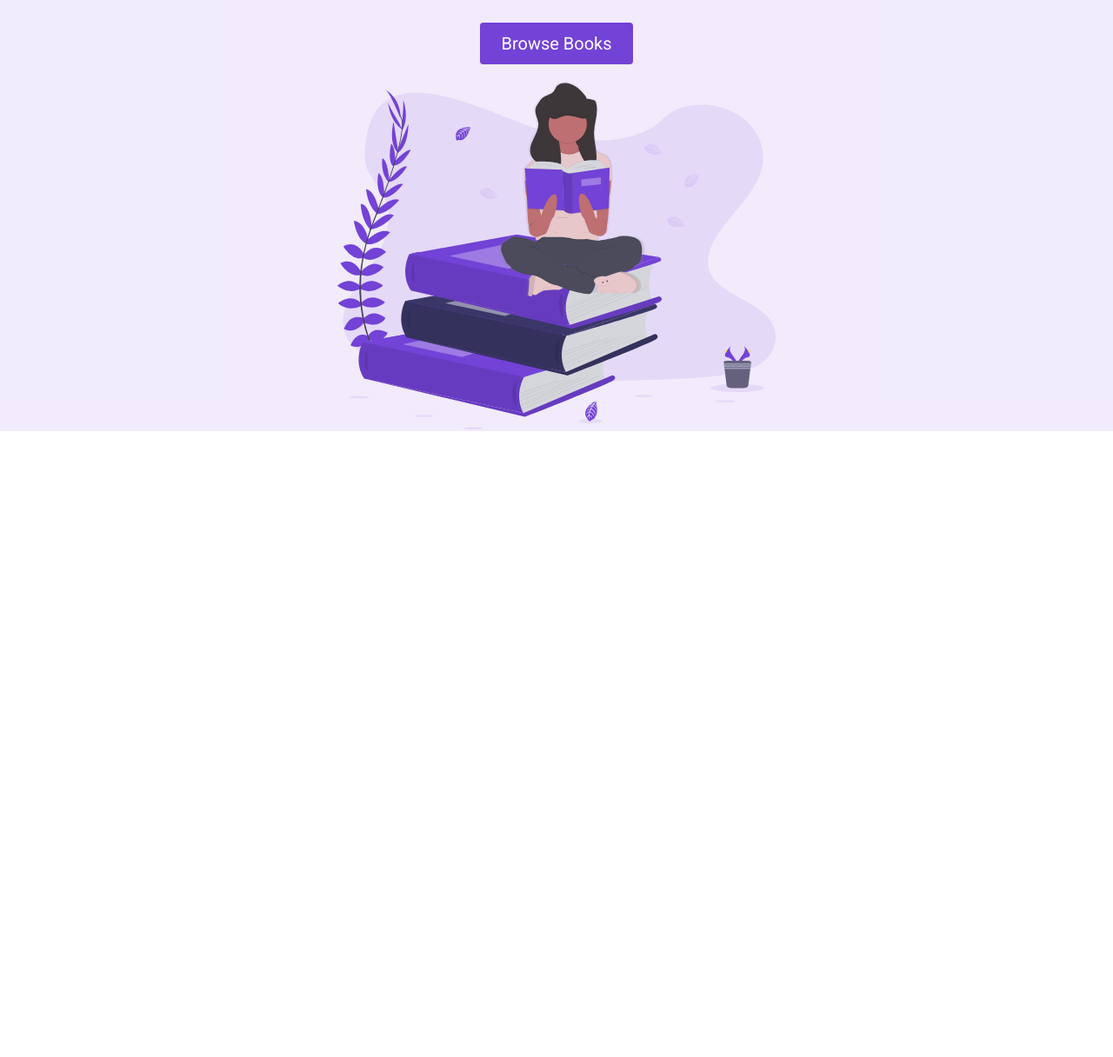
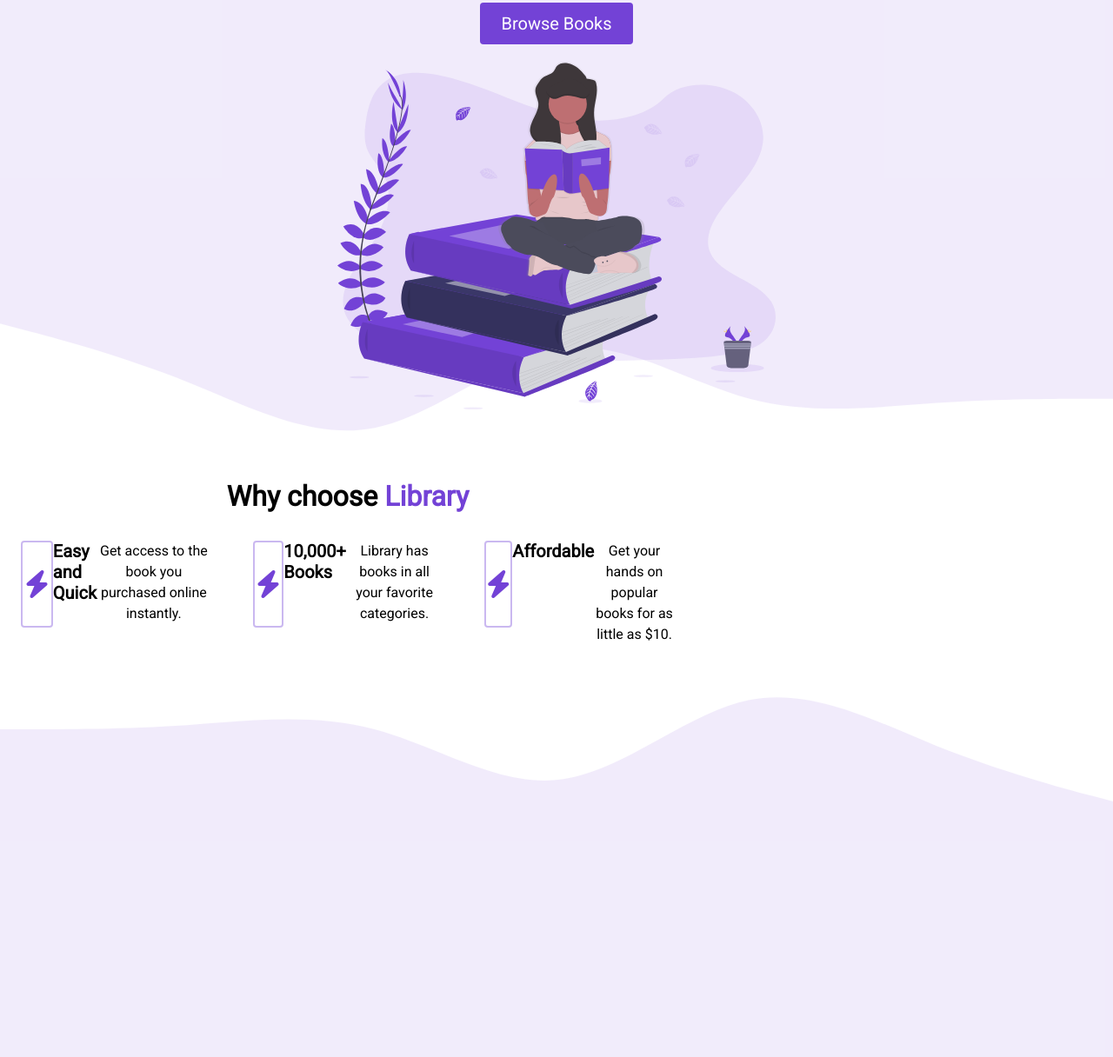
Before and after one commit to easmith1025/first-e-commerce-practice, a plain HTML site: page index.html in a window 1280 px wide. Shown: the part 304-1520 px from the top of the page at 87% size. Before the commit the page ends 822 px from the top, so only its background shows below. Drawn offline with Linux system fonts and the light colour scheme.

Commit message:
highlights section...still need to center it. Fun wave border.

```diff
--- a/index.html
+++ b/index.html
@@ -1,17 +1,21 @@
-<!DOCTYPE html>
+<!doctype html>
 <html lang="en">
   <head>
-  <meta charset="UTF-8">
-  <meta name="viewport" content="width=device-width, initial-scale=1.0">
+    <meta charset="UTF-8" />
+    <meta name="viewport" content="width=device-width, initial-scale=1.0" />
     <title>Library</title>
-  <link rel="stylesheet" href="style.css">
+    <link rel="stylesheet" href="style.css" />
+    <script
+      src="https://kit.fontawesome.com/6c81e43180.js"
+      crossorigin="anonymous"
+    ></script>
   </head>
 
   <body>
     <section id="landing">
       <nav>
         <div class="nav__container">
-        <img class="logo" src="assets/Library.svg" alt="">
+          <img class="logo" src="assets/Library.svg" alt="" />
           <ul class="nav__links">
             <li><a href="#" class="nav__link">Home</a></li>
             <li><a href="#" class="nav__link">Contact</a></li>
@@ -23,15 +27,75 @@
         <div class="header__container">
           <div class="header__description">
             <h1>Australia's most awarded online library.</h1>
-          <h2> Find your dream book with <span class="purple">Library</span></h2>
+            <h2>
+              Find your dream book with <span class="purple">Library</span>
+            </h2>
             <button class="btn">Browse Books</button>
             <figure class="header__img--wrapper">
-            <img src="assets/Undraw_Books.svg" alt="">
+              <img src="assets/Undraw_Books.svg" alt="" />
             </figure>
           </div>
         </div>
       </header>
     </section>
+
+    <main>
+      <section id="highlights">
+        <div class="container">
+          <div class="row">
+            <h2 class="section__title">
+              Why choose <span class="purple">Library</span>
+            </h2>
+            <div class="highlight__wrapper">
+              <div class="highlight">
+                <div class="highlight__img">
+                  <i class="fas fa-bolt"></i>
+                </div>
+                <h3 class="highlight__subtitle">
+                  Easy and Quick
+                </h3>
+                <p class="highlight__para">
+                  Get access to the book you purchased online instantly.
+                </p>
+              </div>
+              <div class="highlight">
+                <div class="highlight__img">
+                  <i class="fas fa-bolt"></i>
+                </div>
+                <h3 class="highlight__subtitle">
+                  10,000+ Books
+                </h3>
+                <p class="highlight__para">
+                  Library has books in all your favorite categories.
+                </p>
+              </div>
+              <div class="highlight">
+                <div class="highlight__img">
+                  <i class="fas fa-bolt"></i>
+                </div>
+                <h3 class="highlight__subtitle">
+                  Affordable
+                </h3>
+                <p class="highlight__para">
+                  Get your hands on popular books for as little as $10.
+                </p>
+              </div>
+            </div>
+          </div>
+        </div>
+      </section>
+
+      <section id="features">
+        <div class="container">
+          <div class="row"></div>
+        </div>
+      </section>
+
+      <section id="recent">
+        <div class="container">
+          <div class="row"></div>
+        </div>
+      </section>
+    </main>
   </body>
-
 </html>
--- a/style.css
+++ b/style.css
@@ -4,6 +4,11 @@
   margin: 0;
   box-sizing: border-box;
   font-family: "Roboto", sans-serif;
+}
+
+body {
+  max-width: 100vw;
+  overflow-x: hidden;
 }
 
 nav {
@@ -15,6 +20,10 @@
   width: 100%;
   height: 100%;
   max-height: 50vh;
+}
+
+p {
+  line-height: 1.5;
 }
 
 .nav__container {
@@ -73,7 +82,6 @@
 }
 
 .header__container {
-  padding-top: 24px;
   width: 100%;
   max-width: 720px;
   margin: 0 auto;
@@ -81,6 +89,7 @@
   display: flex;
   flex-direction: column;
   justify-content: space-around;
+  align-items: center;
 }
 
 .header__description {
@@ -121,4 +130,99 @@
 
 .header__img--wrapper {
   padding: 20px;
+  z-index: 2;
 }
+
+.container {
+  padding: 56px 0;
+}
+
+.row {
+  width: 100%;
+  max-width: 1200px;
+  margin: 0 auto;
+}
+
+.row__column {
+  display: flex;
+  flex-direction: column;
+  align-items: center;
+}
+
+/*Highlights*/
+
+#highlights {
+  position: relative;
+  max-width: 100vh;
+}
+
+#highlights:before {
+  background: url('assets/wave.svg');
+  content: "";
+  position: absolute;
+  width: 101vw;
+  height: 12vw;
+  top: 1px;
+  left: 0;
+  z-index: 1;
+  background-size: cover;
+  background-repeat: no-repeat;
+  transform: translateY(-100%);
+}
+
+#highlights:after {
+  background: url('assets/wave.svg');
+  content: "";
+  position: absolute;
+  width: 101vw;
+  height: 12vw;
+  left: 0;
+  bottom:1px;
+  z-index: 1;
+  background-size: cover;
+  background-repeat: no-repeat;
+  transform: translateY(100%) rotate(180deg);
+}
+
+.highlight__wrapper {
+  display: flex;
+  flex-wrap: wrap;
+  align-items: center;
+  justify-content: center;
+}
+
+.highlight {
+  padding: 0 24px;
+  width:calc(100% / 3);
+  display: flex;
+}
+
+.highlight__para {
+  text-align: center;
+  max-width: 280px;
+}
+
+.highlight__img {
+  border : 2px solid #7342d660;
+  color: #7342d6;
+  width: 100px;
+  height: 100px;
+  display: flex;
+  align-items: center;
+  justify-content: center;
+  border-radius: 4px;
+  font-size: 32px;
+  margin-bottom: 24px;
+}
+
+.highlight__subtitle {
+  font-size: 20px;
+  margin-bottom: 16px;
+}
+
+/*features*/
+
+#features {
+  height: 1000px;
+  background: rgba(115, 66, 214, 0.1);
+}
```
Lines whose indentation alone changed are shown as unchanged.
